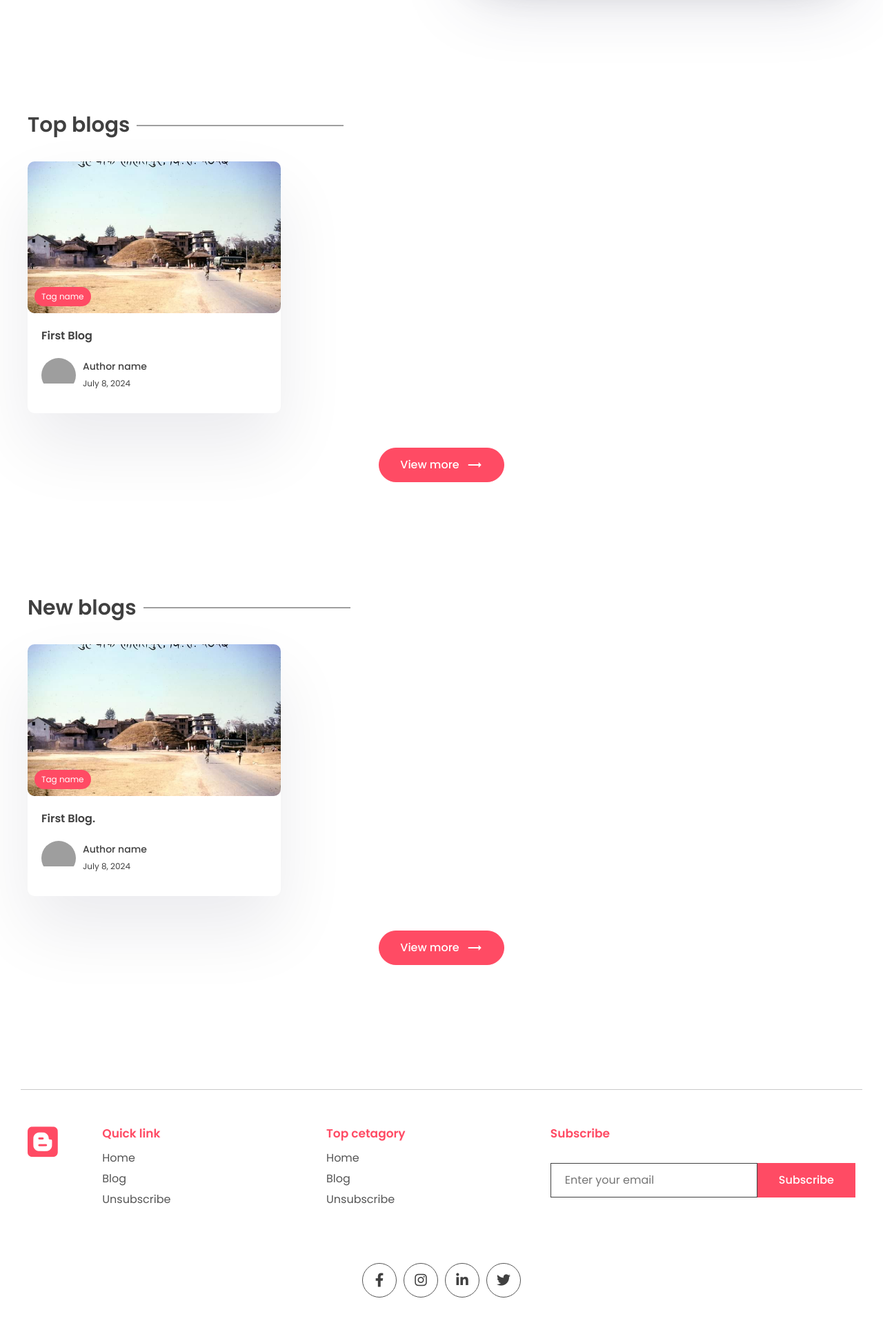
After one commit to pujan-22/django-blogapp, a Django app: page / in a window 1280 px wide. The commit adds this page. Shown: the part 1166-3097 px from the top of the page at 69% size. Run offline with Django 5.2, Linux system fonts and the light colour scheme; data comes from the database, SQL or seed files in the repository; both versions use the stored data as it was after the commit; some libraries are stand-ins or nearby versions; grey boxes are pictures that could not be loaded.

Commit message:
added homepage and tags and view count on post

```diff
--- a/app/admin.py
+++ b/app/admin.py
@@ -1,6 +1,7 @@
 from django.contrib import admin
 
-from app.models import Post
+from app.models import Post, Tag
 
 # Register your models here.
 admin.site.register(Post)
+admin.site.register(Tag)
--- a/app/models.py
+++ b/app/models.py
@@ -1,6 +1,20 @@
 from django.db import models
+from django.utils.text import slugify
 
 # Create your models here.
+class Tag(models.Model):
+    name = models.CharField(max_length=100)
+    description = models.CharField(max_length=100)
+    slug = models.SlugField(max_length=100, unique=True)
+
+    def save(self, *args, **kwargs):
+        if not self.id:
+            self.slug = slugify(self.name)
+        return super(Tag, self).save(*args, **kwargs)
+
+    def __str__(self):
+        return self.name
+
 
 class Post(models.Model):
     title = models.CharField(max_length=200)
@@ -8,3 +22,5 @@ class Post(models.Model):
     last_updated = models.DateTimeField(auto_now=True)
     slug = models.SlugField(max_length=200, unique=True)
     image = models.ImageField(null=True, blank=True, upload_to="images/")
+    tags = models.ManyToManyField(Tag, blank=True, related_name='post')
+    view_count = models.IntegerField(null=True, blank=True)
--- /dev/null
+++ b/app/templates/app/index.html
@@ -0,0 +1,142 @@
+{% extends "base.html" %}
+{% block title %}BLog | Welcome{% endblock title %}
+{% block content %}
+
+    <main class="sp">
+      <div class="container">
+        <center>
+          <div class="search-bar">
+            <input type="text" placeholder="Search" />
+            <div class="animated-search" onclick="searchbar()">
+              <i class="uil uil-search"></i>
+            </div>
+          </div>
+          <div class="typo">
+            <h1 class="title">Website blog title</h1>
+            <p>
+              Lorem ipsum began as scrambled, nonsensical Latin derived from
+              Cicero's 1st-century BC text De Finibus Bonorum et Malorum.
+            </p>
+          </div>
+          <div class="newsletter">
+            <form method="POST">
+              <input
+                type="email"
+                name="email"
+                maxlength="100"
+                placeholder="Enter your email"
+                required=""
+                id="id_email"
+              />
+              <button class="btn btn-primary">Subscribe</button>
+            </form>
+          </div>
+        </center>
+      </div>
+    </main>
+    <section class="sp">
+      <div class="container">
+        <div class="grid-2">
+          <div class="post-img">
+            <img src="images/post.png" alt="" />
+          </div>
+          <div class="post-content">
+            <div class="cetagory">
+              <p>Category name</p>
+            </div>
+            <h1>
+              Lorem ipsum began as scrambled, nonsensical Latin derived from
+              Cicero's 1st-century BC text.
+            </h1>
+            <p class="des">
+              Lorem ipsum dolor sit amet, consectetur adipisicing elit. Iure
+              ullam animi repellat non ut delectus culpa! Iste quia corporis
+              illum doloribus facilis quo totam eveniet sapiente odit
+              cupiditate? Cumque, nam?
+            </p>
+            <a class="learn" href="#"
+              >Learn more <span class="material-icons"> trending_flat </span></a
+            >
+          </div>
+        </div>
+      </div>
+    </section>
+    <section class="sp">
+      <div class="container">
+        <h1 class="sec-title">Top blogs</h1>
+        <div class="grid-3">
+            {% for post in posts %}
+            <!-- card -->
+            <a href="{% url "post_page" post.slug%}">
+              <div class="card">
+                <div class="post-img">
+                  <img src="{{post.image.url}}" alt="" />
+                  <div class="tag">Tag name</div>
+                </div>
+                <div class="card-content">
+                  <h3>
+                    {{post.title}}
+                  </h3>
+                  <div class="author">
+                    <div class="profile-pic">
+                      <img src="images/author.svg" alt="" />
+                    </div>
+                    <div class="details">
+                      <p>Author name</p>
+                      <small>{{post.last_updated|date}}</small>
+                    </div>
+                  </div>
+                </div>
+              </div>
+            </a>
+            <!-- card end-->
+            {% endfor %}
+
+        </div>
+        <center>
+          <a href=""><button class="btn btn-primary rounded view">
+            View more <span class="material-icons"> trending_flat </span>
+          </button></a>
+        </center>
+      </div>
+    </section>
+    <section class="sp">
+      <div class="container">
+        <h1 class="sec-title">New blogs</h1>
+        <div class="grid-3">
+            {% for post in posts %}
+            <!-- card -->
+            <a href="{% url "post_page" post.slug%}">
+              <div class="card">
+                <div class="post-img">
+                  <img src="{{post.image.url}}" alt="" />
+                  <div class="tag">Tag name</div>
+                </div>
+                <div class="card-content">
+                  <h3>
+                    {{post.title}}.
+                  </h3>
+                  <div class="author">
+                    <div class="profile-pic">
+                      <img src="images/author.svg" alt="" />
+                    </div>
+                    <div class="details">
+                      <p>Author name</p>
+                      <small>{{post.last_updated|date}}</small>
+                    </div>
+                  </div>
+                </div>
+              </div>
+            </a>
+            <!-- card end-->
+            {% endfor %}
+
+        </div>
+        <center>
+          <a href=""><button class="btn btn-primary rounded view">
+            View more <span class="material-icons"> trending_flat </span>
+          </button></a>
+        </center>
+      </div>
+    </section>
+{% endblock content %}
--- a/app/urls.py
+++ b/app/urls.py
@@ -3,5 +3,6 @@ from django.urls import path
 from . import views
 
 urlpatterns = [
-    path('post/<slug:slug>', views.post_page, name='post_page')
+    path('', views.index, name='index'),
+    path('post/<slug:slug>', views.post_page, name='post_page'),
 ]
--- a/app/views.py
+++ b/app/views.py
@@ -3,7 +3,19 @@ from django.shortcuts import render
 from app.models import Post
 
 # Create your views here.
+def index(request):
+    posts = Post.objects.all()
+    context = {'posts':posts }
+    return render(request, 'app/index.html', context)
+
 def post_page(request, slug):
     post = Post.objects.get(slug=slug)
+
+    if post.view_count is None:
+        post.view_count = 1
+    else:
+        post.view_count += 1
+    post.save()
+
     context = {'post':post}
     return render(request, 'app/post.html', context)
```
Also changed, not shown: app/templates/app/post.html (+4 -12 lines), db.sqlite3.
